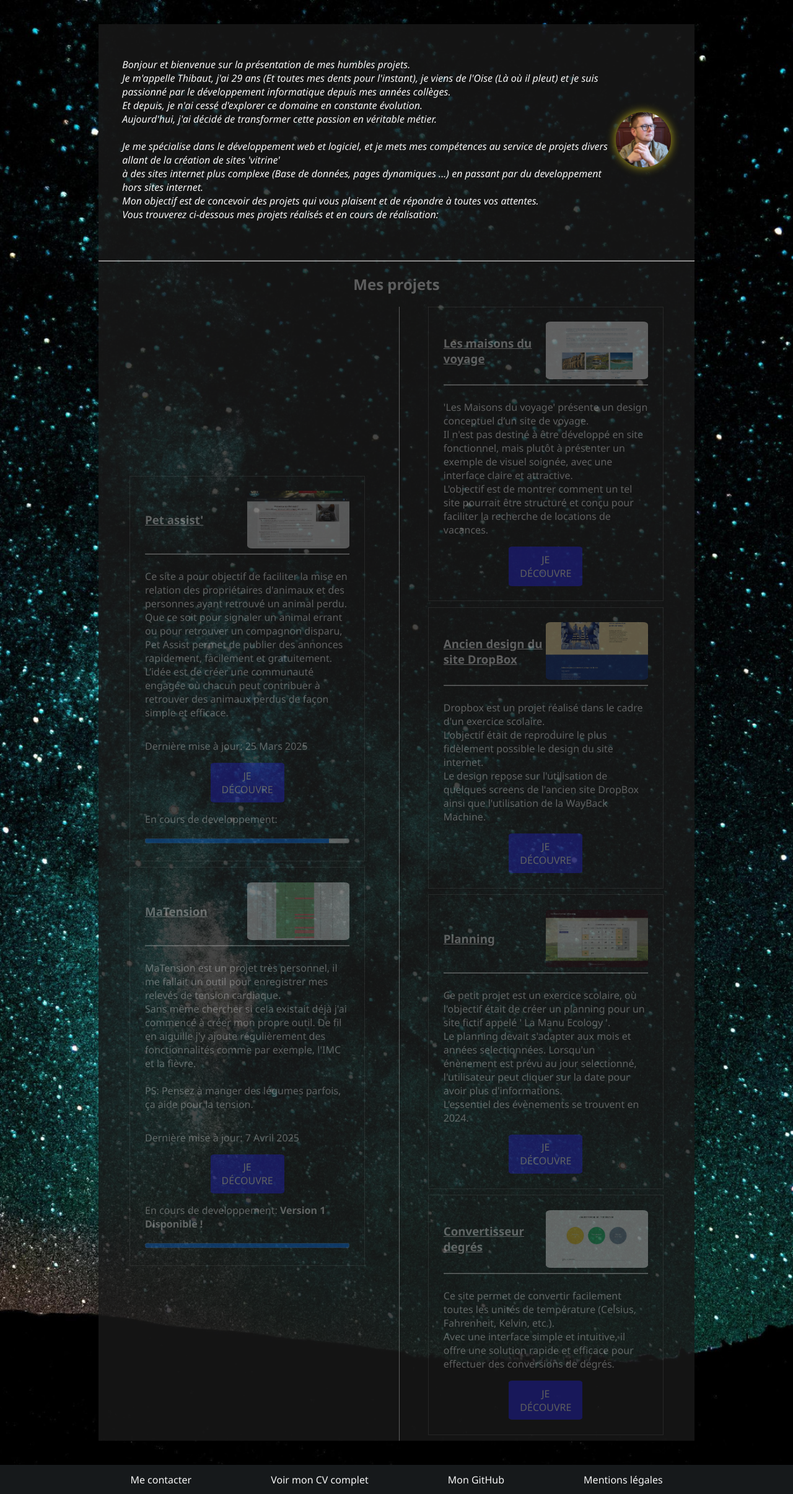
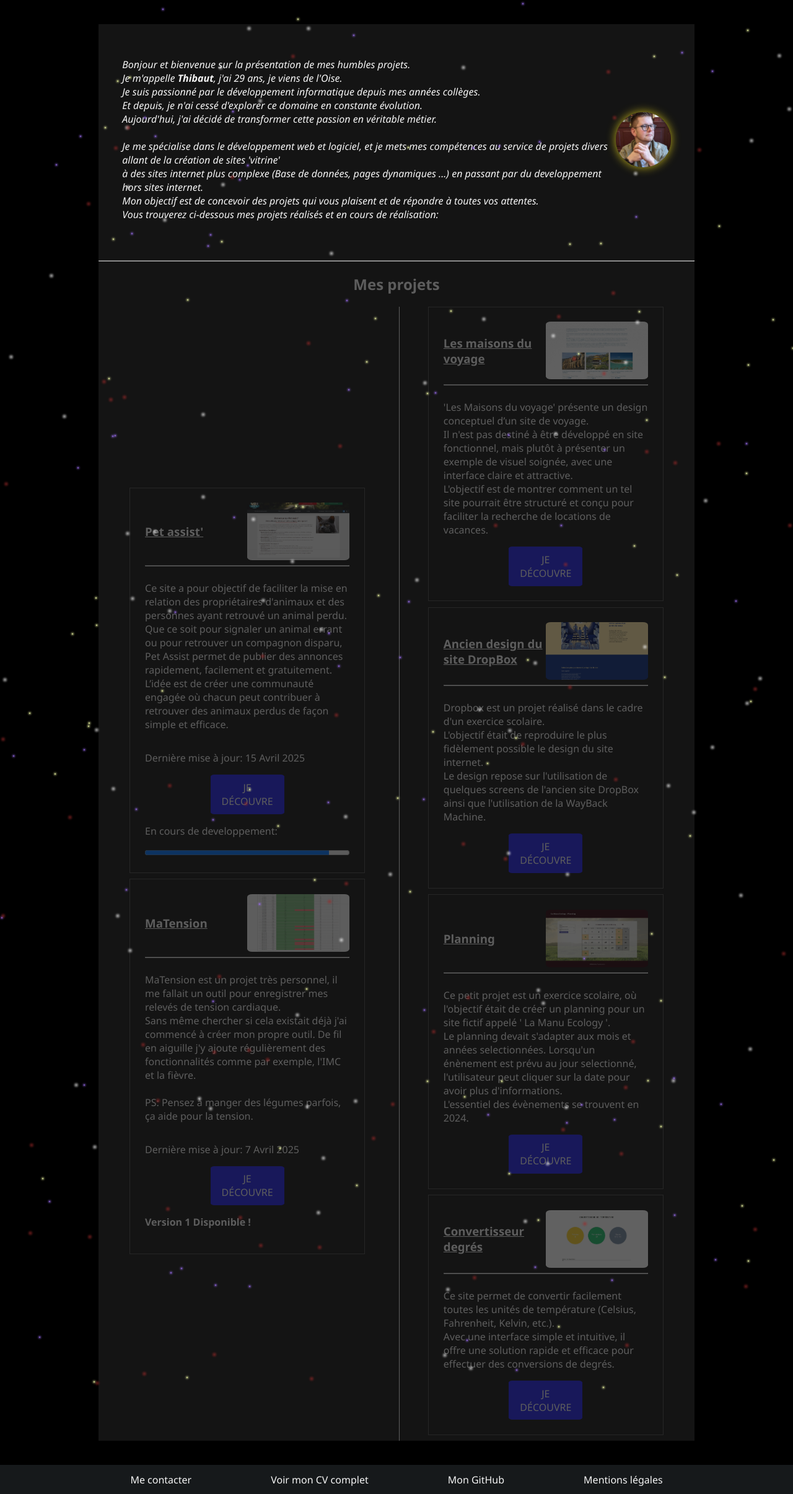
Before and after one commit to ThibautG60/VPS, a PHP site: page / in a window 1280 px wide. Shown: the part 121-2532 px from the top of the page at 62% size. Run offline with PHP 8.4, Linux system fonts and the light colour scheme; data that the repository does not hold is empty.

Commit message:
stars JS

```diff
--- a/code/assets/css/acceuil/style.css
+++ b/code/assets/css/acceuil/style.css
@@ -16,6 +16,7 @@ footer {
     padding: 1% 0% 1% 0%;
     text-align: center;
     font-family: 'Segoe UI', Tahoma, Geneva, Verdana, sans-serif;
+    z-index: 3;
 }
 
 footer {
@@ -32,20 +33,71 @@ footer>a {
 }
 
 main {
-    background-image: url("../../img/acceuil/back.jpg");
+    /*background-image: url("../../img/acceuil/back.jpg");
     background-position: center;
     background-repeat: no-repeat;
-    background-size: cover;
+    background-size: cover;*/
+    background-color: black;
     font-family: 'Segoe UI', Tahoma, Geneva, Verdana, sans-serif;
     padding: 3%;
     flex: 1;
 }
 
 /* Main */
+.star_1 {
+    position: absolute;
+    width: 2px;
+    height: 2px;
+    background-color: white;
+    border-radius: 50%;
+    box-shadow: white 0px 0px 3px 2px;
+    animation: twinkle 6s infinite ease-in-out;
+    z-index: auto;
+}
+
+.star_2 {
+    position: absolute;
+    width: 2px;
+    height: 2px;
+    background-color: rgb(158, 112, 243);
+    border-radius: 50%;
+    box-shadow: rgb(158, 112, 243) 0px 0px 3px 1px;
+    animation: twinkle 2s infinite ease-in-out;
+    z-index: auto;
+}
+
+.star_3 {
+    position: absolute;
+    width: 2px;
+    height: 2px;
+    background-color: rgb(230, 238, 159);
+    border-radius: 50%;
+    box-shadow: rgb(230, 238, 159) 0px 0px 3px 1px;
+    animation: twinkle 4s infinite ease-in-out;
+    z-index: auto;
+}
+
+.star_4 {
+    position: absolute;
+    width: 2px;
+    height: 2px;
+    background-color: rgb(158, 42, 42);
+    border-radius: 50%;
+    box-shadow: rgb(158, 42, 42) 0px 0px 3px 2px;
+    animation: twinkle 6s infinite ease-in-out;
+    z-index: auto;
+}
+
+@keyframes twinkle {
+    0%, 100% { opacity: 0.5; }
+    50% { opacity: 1; }
+}
+
 #mainBack {
     background-color: rgba(26, 26, 26, 0.800);
     width: 80%;
     margin: auto;
+    z-index: 3;
 }
 
 #headBox {
--- a/code/assets/js/acceuil/base.js
+++ b/code/assets/js/acceuil/base.js
@@ -17,3 +17,28 @@ window.onscroll = function () {
         mainContent.opacity = "100%";
     }
 };
+
+//- Etoiles en fond
+const main = document.querySelector("main");
+
+function createStars() {
+  for (let i = 0; i < 300; i++) { // Boucle avec le nombre d'étoiles
+    const star = document.createElement("div");
+
+    // Création des étoiles, avec un random pour les types d'étoiles
+    let type = Math.floor(Math.random() * 4);
+    if(type == 0)star.classList.add("star_1");
+    else if(type == 1)star.classList.add("star_2");
+    else if(type == 2)star.classList.add("star_3");
+    else if(type == 3)star.classList.add("star_4");
+
+    // Position des étoiles
+    const randomX = Math.random() * main.offsetWidth;
+    const randomY = Math.random() * main.offsetHeight;
+    star.style.left = randomX + "px";
+    star.style.top = randomY + "px";
+
+    main.appendChild(star);
+  }
+}
+createStars();
--- a/code/views/acceuil.php
+++ b/code/views/acceuil.php
@@ -28,8 +28,8 @@
             <div id="headBox">
                 <img src="assets/img/acceuil/me.jpg" alt="Tu veux ma photo ? bah elle est là normalement">
                 <p>Bonjour et bienvenue sur la présentation de mes humbles projets.<br>
-                    Je m'appelle Thibaut, j'ai 29 ans (Et toutes mes dents pour l'instant), je viens de l'Oise (Là où il pleut) et je suis passionné par le développement informatique depuis mes
-                    années collèges. <br>
+                    Je m'appelle <strong>Thibaut</strong>, j'ai 29 ans, je viens de l'Oise.<br>
+                    Je suis passionné par le développement informatique depuis mes années collèges.<br>
                     Et depuis, je n'ai cessé d'explorer ce domaine en constante évolution.<br>
                     Aujourd'hui, j'ai décidé de transformer cette passion en véritable métier.<br><br>
                     Je me spécialise dans le développement web et logiciel, et je mets mes compétences au service de projets
@@ -53,8 +53,8 @@
                                 Que ce soit pour signaler un animal errant ou pour retrouver un compagnon disparu, Pet Assist permet de publier des annonces rapidement, facilement et gratuitement.<br>
                                 L’idée est de créer une communauté engagée où chacun peut contribuer à retrouver des
                                 animaux perdus de façon simple et efficace.</p>
-                            <p>Dernière mise à jour: 25 Mars 2025</p>
-                            <a href="http://pet-assist.fr">Je découvre</a>
+                            <p>Dernière mise à jour: 15 Avril 2025</p>
+                            <a href="https://pet-assist.fr">Je découvre</a>
                             <p>En cours de developpement:</p>
                             <progress id="progress" value="90" max="100"> </progress>
                         </div>
@@ -69,9 +69,8 @@
                                 en aiguille j'y ajoute régulièrement des fonctionnalités comme par exemple, l'IMC et la fièvre. <br><br>
                                 PS: Pensez à manger des légumes parfois, ça aide pour la tension.</p>
                             <p>Dernière mise à jour: 7 Avril 2025</p>
-                            <a href="http://ma-tension.fr">Je découvre</a>
-                            <p>En cours de developpement: <strong>Version 1 Disponible !</strong></p>
-                            <progress id="progress" value="100" max="100"> </progress>
+                            <a href="https://ma-tension.fr">Je découvre</a>
+                            <p><strong>Version 1 Disponible !</strong></p>
                         </div>
                     </div>
                     <div class="linkBox" id="lineBetweenBox">
```
Also changed, not shown: code/assets/img/acceuil/back.jpg (deleted).
